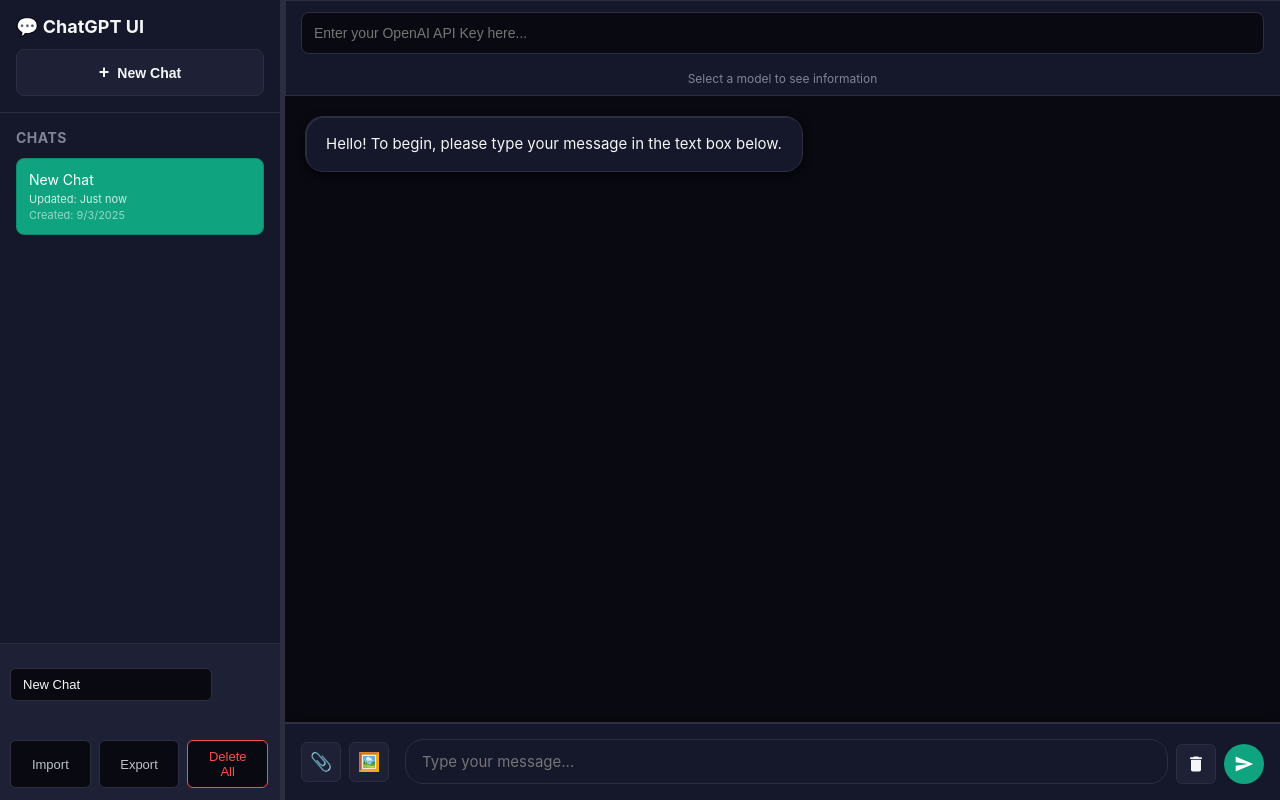
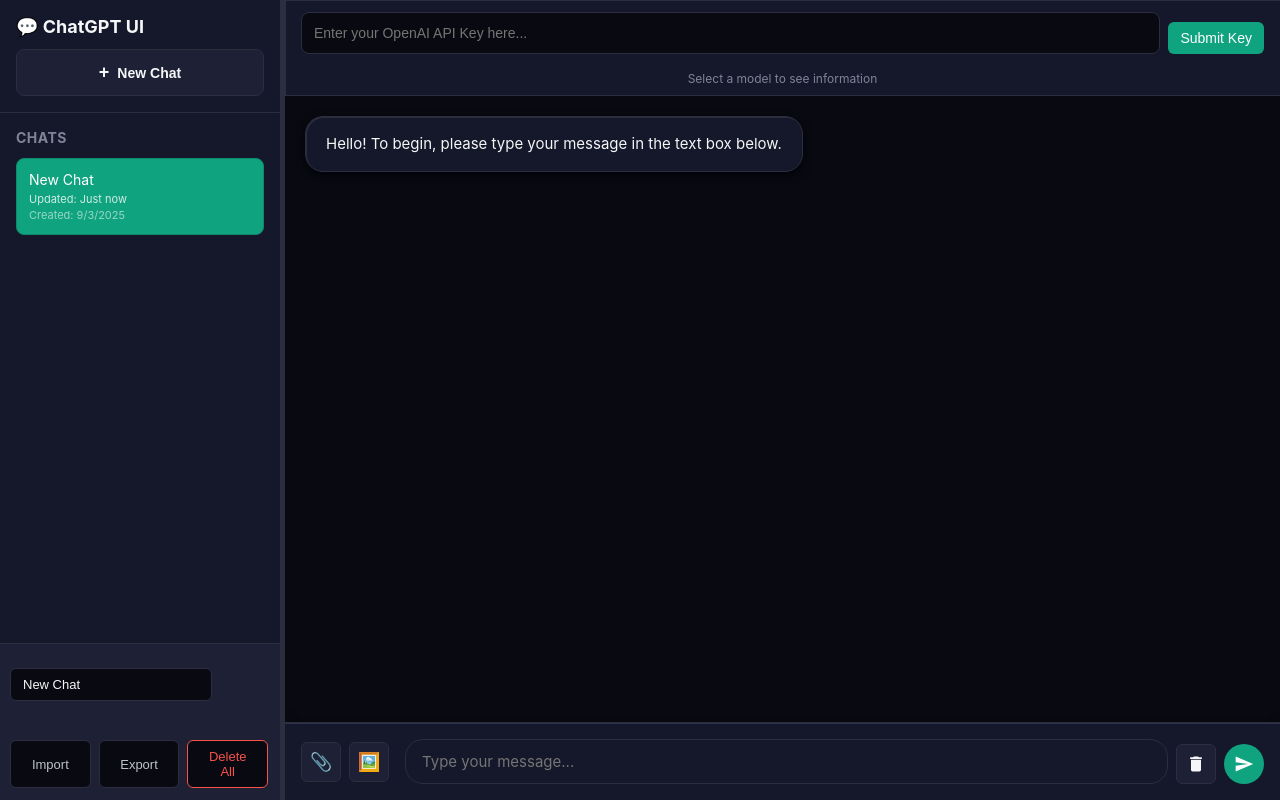
Before and after one commit to N1xUser/OpenAI-HTML-Client, a plain HTML site: page ChatGPT Client.html in a window 1280 px wide. Drawn offline with nearby package versions, Linux system fonts and the light colour scheme.

Commit message:
Feedback when API-Key used
Button visibility changed

```diff
--- a/ChatGPT Client.html
+++ b/ChatGPT Client.html
@@ -60,8 +60,10 @@
 					 </button>
 					 <div class="main-config-area">
 						<div class="api-key-container">
-    <input type="password" class="api-key-input" placeholder="Enter your OpenAI API Key here..." id="apiKeyInput">
-    <button class="submit-key-btn" id="submitKeyBtn" style="display: none;">Submit Key</button>
+							 <div style="display: flex; gap: 8px; align-items: flex-end;">
+								  <input type="password" class="api-key-input" placeholder="Enter your OpenAI API Key here..." id="apiKeyInput" style="flex: 1;">
+								  <button class="submit-key-btn" id="submitKeyBtn">Submit Key</button>
+							 </div>
 							 <div class="api-key-status" id="apiKeyStatus"></div>
 						</div>
 						<div class="main-controls" id="mainControls">
```
Lines whose indentation alone changed are shown as unchanged.
